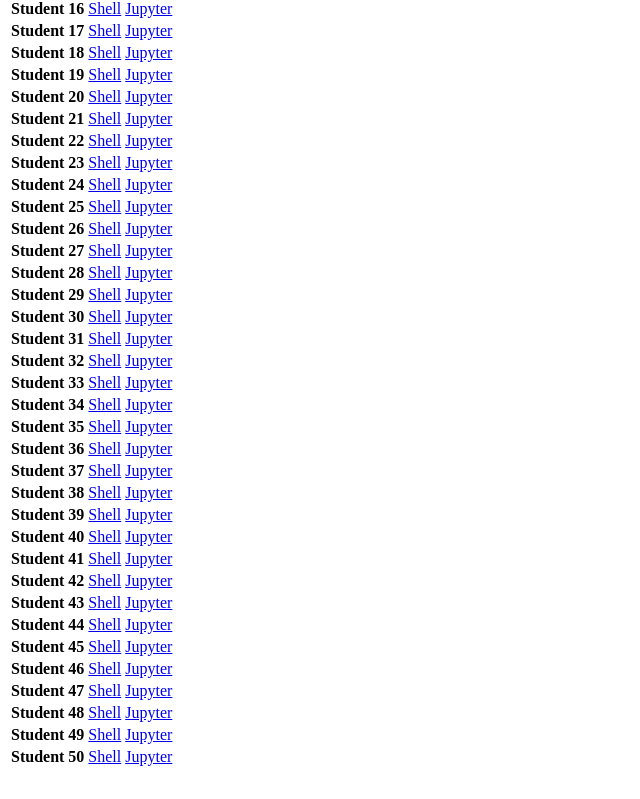
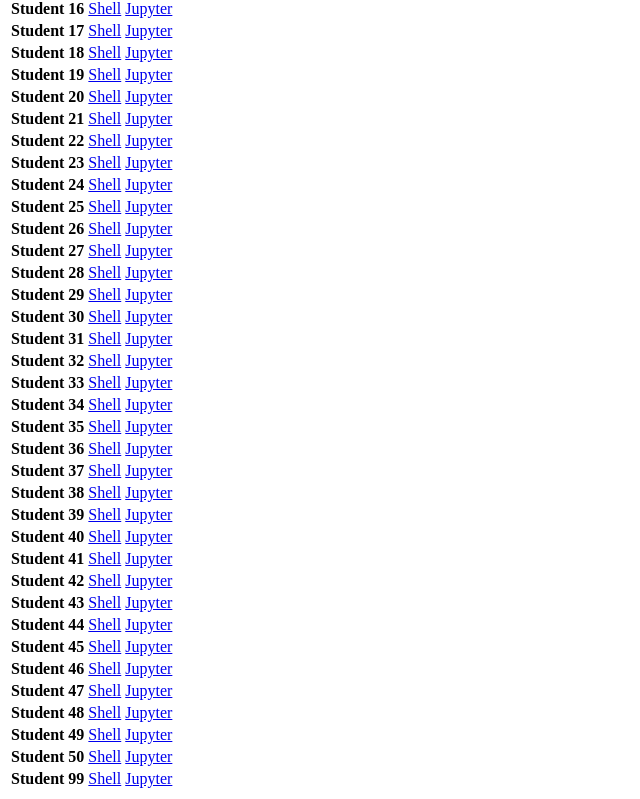
Before and after one commit to bloomberg/hackathon-aws-cluster, a plain HTML site: page index.html in a window 1280 px wide. Shown: the part 341-1140 px from the top of the page, without its empty margins (0-640 px from the left). Before the commit the page ends 1118 px from the top, so only its background shows below. Drawn offline with Linux system fonts and the light colour scheme.

Commit message:
Use real proxy and index files

```diff
--- a/index.html
+++ b/index.html
@@ -256,6 +256,11 @@
 <td><a target="_blank" href="/student50/shell">Shell</a></td>
 <td><a target="_blank" href="/student50/jupyter">Jupyter</a></td>
 </tr>
+<tr>
+<th>Student 99</th>
+<td><a target="_blank" href="/student99/shell">Shell</a></td>
+<td><a target="_blank" href="/student99/jupyter">Jupyter</a></td>
+</tr>
     </table>
   </body>
 </html>
```
Also changed, not shown: 1 other file.
